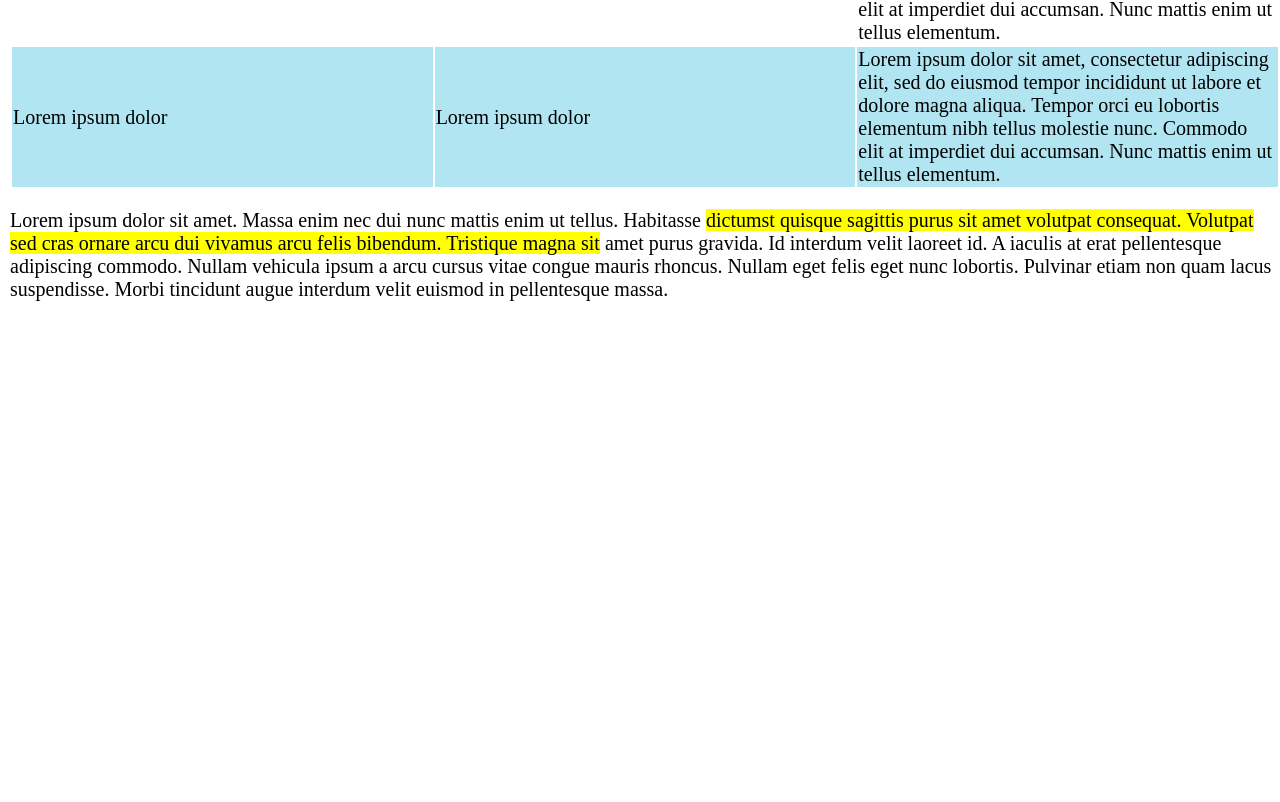
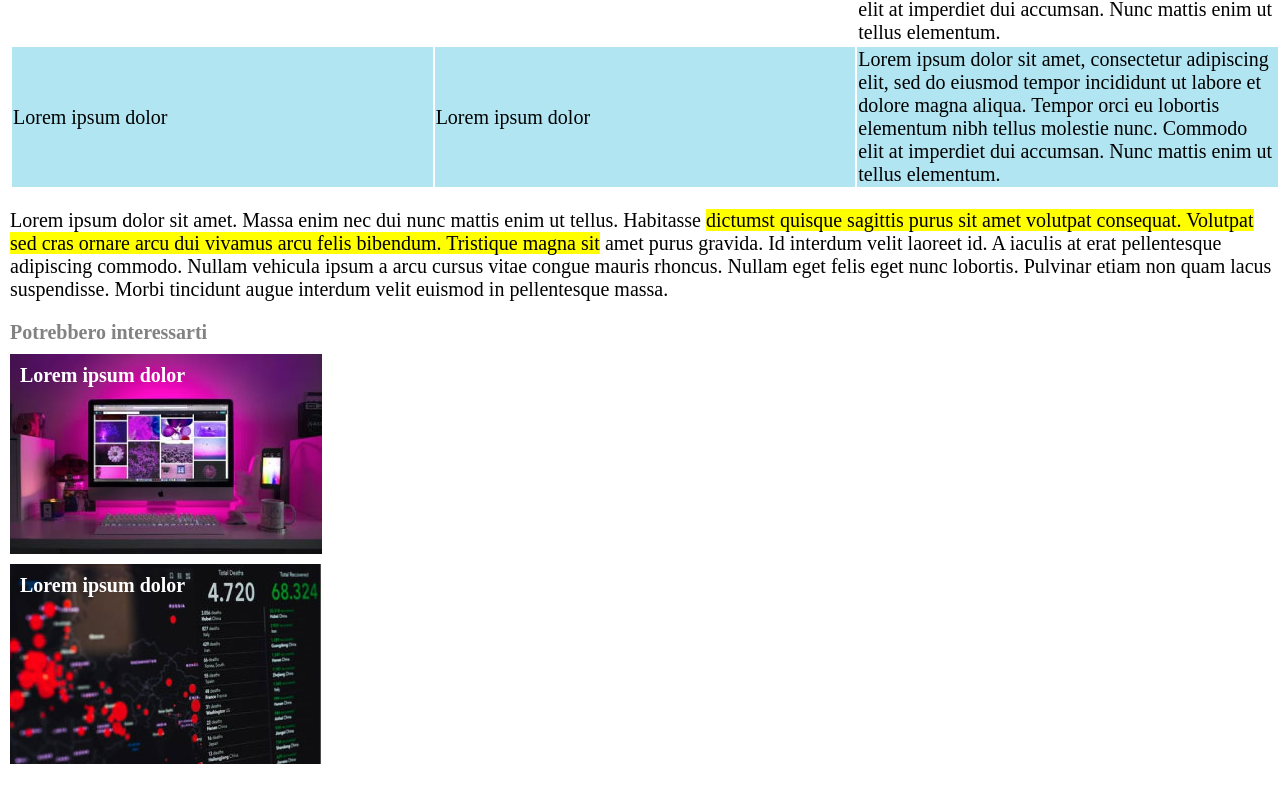
Before and after one commit to ElyPoli/html-css-booleaner, a plain HTML site: page index.html in a window 1280 px wide. Shown: the part 1397-2199 px from the top of the page. Before the commit the page ends 1698 px from the top, so only its background shows below. Drawn offline with Linux system fonts and the light colour scheme.

Commit message:
added footer

```diff
--- a/css/style.css
+++ b/css/style.css
@@ -6,6 +6,7 @@ body {
     font-family: 'Times New Roman', Times, serif;
     font-size: 20px;
     color: #010101;
+    padding-bottom: 50px;
 }
 
 h1 {
@@ -24,6 +25,10 @@ main {
     padding-left: 10px;
 }
 
+footer {
+    padding-left: 10px;
+}
+
 mark {
     background-color: yellow;
 }
@@ -34,8 +39,19 @@ mark {
     padding-left: 10px;
 }
 
+#img-cta-1 {
+    background-image: url('../img/monitor.jpg');
+}
+
+#img-cta-2 {
+    background-image: url('../img/graph.jpg');
+}
+
 .nome-autore {
     color: #25abe5;
+}
+
+.text-bold {
     font-weight: bold;
 }
 
@@ -68,3 +84,16 @@ mark {
 .table-bgcolor {
     background-color: #b1e5f2;
 }
+
+.cta-img {
+    height: 200px;
+    background-repeat: no-repeat;
+    margin-top: 10px;
+}
+
+.text-cta {
+    color: white;
+    font-weight: bold;
+    padding-left: 10px;
+    padding-top: 10px;
+}
--- a/index.html
+++ b/index.html
@@ -17,7 +17,7 @@
             <div>
                 <h1>Internet deve essere al servizio del "bene pubblico": il manifesto di Tim Bernes-Lee</h1>
 
-                <p class="text-grey">Scritto da <span class="nome-autore">The Booleaner</span></p>
+                <p class="text-grey">Scritto da <span class="nome-autore text-bold">The Booleaner</span></p>
                 <p class="text-grey">il 10/10/2020</p>
             </div>
 
@@ -70,11 +70,17 @@
 
                 <p class="margin-top">Lorem ipsum dolor sit amet. Massa enim nec dui nunc mattis enim ut tellus. Habitasse <mark>dictumst quisque sagittis purus sit amet volutpat consequat. Volutpat sed cras ornare arcu dui vivamus arcu felis bibendum. Tristique magna sit</mark> amet purus gravida. Id interdum velit laoreet id. A iaculis at erat pellentesque adipiscing commodo. Nullam vehicula ipsum a arcu cursus vitae congue mauris rhoncus. Nullam eget felis eget nunc lobortis. Pulvinar etiam non quam lacus suspendisse. Morbi tincidunt augue interdum velit euismod in pellentesque massa.</p>
             </div>
-
         </main>
 
+        <!-- Sezione consigli -->
         <footer>
-
+            <p class="text-grey margin-top text-bold">Potrebbero interessarti</p>
+            <div id="img-cta-1" class="cta-img">
+                <p class="text-cta">Lorem ipsum dolor</p>
+            </div>
+            <div id="img-cta-2" class="cta-img">
+                <p class="text-cta">Lorem ipsum dolor</p>
+            </div>
         </footer>
 
     </body>
```
